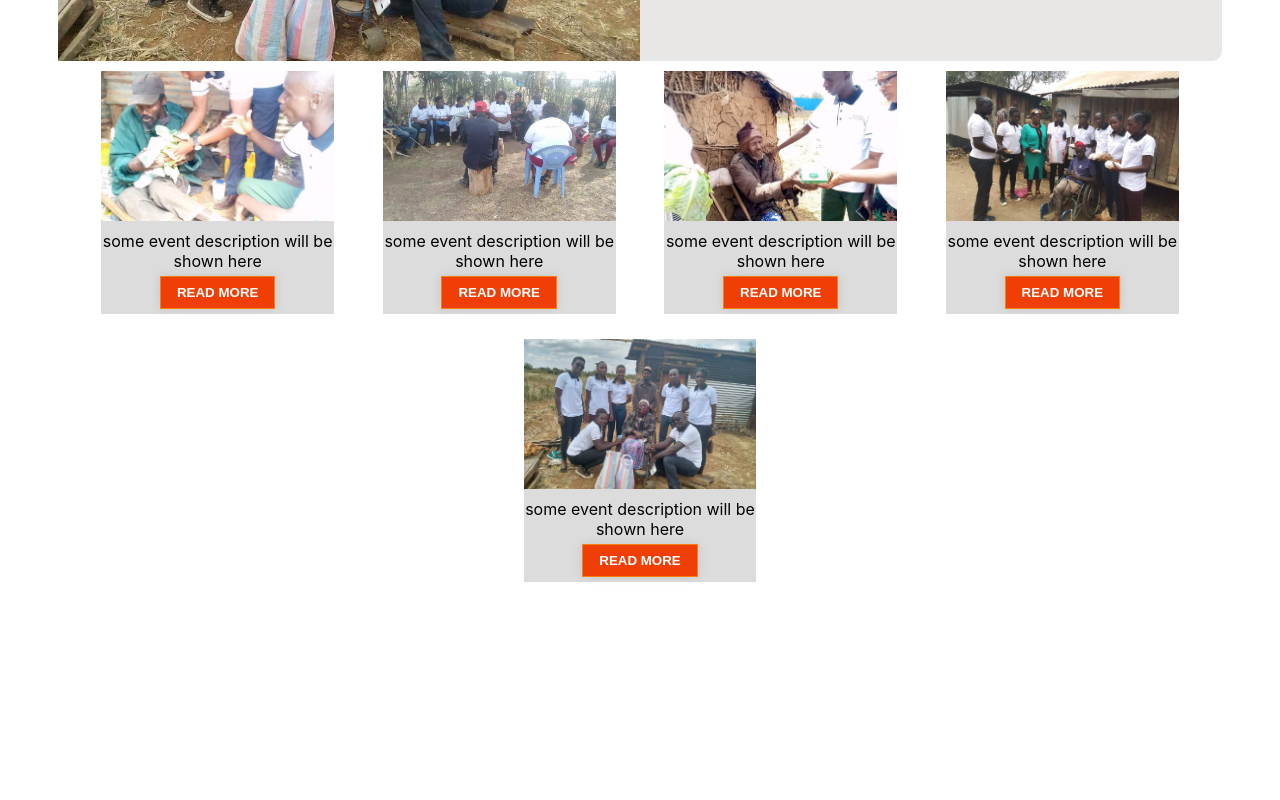
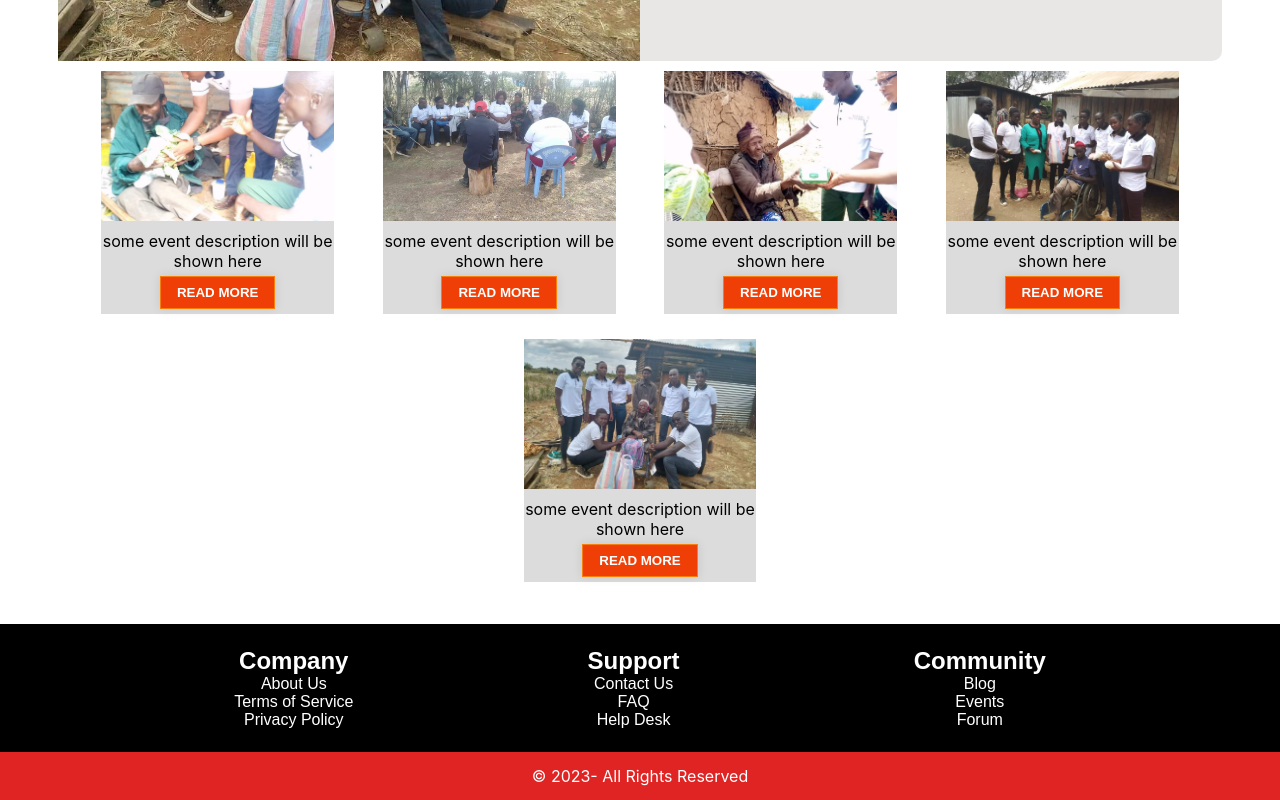
Before and after one commit to lengushuru/savelife, a React (Create React App) app: page / in a window 1280 px wide. Shown: the part 1309-2109 px from the top of the page. Before the commit the page ends 1933 px from the top, so only its background shows below. Built offline with nearby package versions, Linux system fonts and the light colour scheme.

Commit message:
Add footer component.

```diff
--- a/src/App.js
+++ b/src/App.js
@@ -1,6 +1,7 @@
 import Navbar from './components/navbar/Navbar';
 import Home  from './components/home/Home';
 import Ourcourses from './components/ourcourses/Ourcourses';
+import Footer from './components/footer/Footer';
 import './App.css';
 
 function App() {
@@ -9,6 +10,7 @@ function App() {
       <Navbar />
       <Home />
       <Ourcourses />
+      <Footer />
     </div>
   );
 }
--- /dev/null
+++ b/src/components/footer/Footer.css
@@ -0,0 +1,20 @@
+.footer_top {
+  display: flex;
+  font-family: 'Poppins', sans-serif;
+  flex-wrap: wrap;
+  align-items: center;
+  justify-content: space-evenly;
+  color: #fff;
+  height: 8rem;
+  width: 100%;
+  background-color: #000;
+}
+.footer_bottom {
+  display: flex;
+  align-items: center;
+  justify-content: center;
+  color: #fff;
+  height: 3rem;
+  width: 100%;
+  background-color: rgb(224, 35, 35);
+}
--- /dev/null
+++ b/src/components/footer/Footer.js
@@ -0,0 +1,34 @@
+import React from "react";
+import "./Footer.css";
+
+function Footer() {
+  return (
+    <div className="footer_container">
+      <div className="footer_top">
+        <div className="footer_links">
+          <h2>Company</h2>
+          <p>About Us</p>
+          <p>Terms of Service</p>
+          <p>Privacy Policy</p>
+        </div>
+        <div className="footer_links">
+          <h2>Support</h2>
+          <p>Contact Us</p>
+          <p>FAQ</p>
+          <p>Help Desk</p>
+        </div>
+        <div className="footer_links">
+          <h2>Community</h2>
+          <p>Blog</p>
+          <p>Events</p>
+          <p>Forum</p>
+        </div>
+      </div>
+      <div className="footer_bottom">
+        <p>© 2023- All Rights Reserved</p>
+      </div>
+    </div>
+  );
+}
+
+export default Footer;
```
